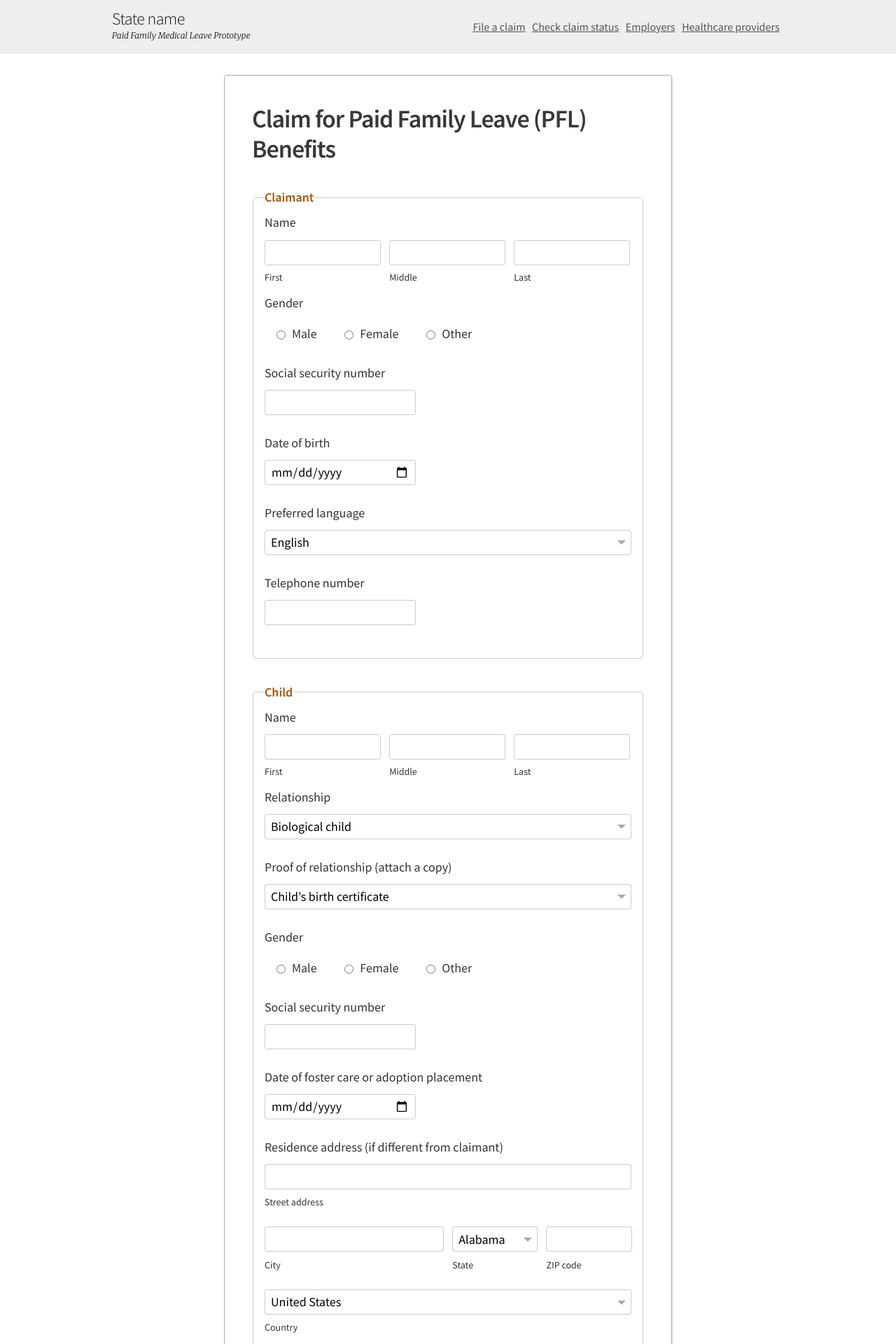
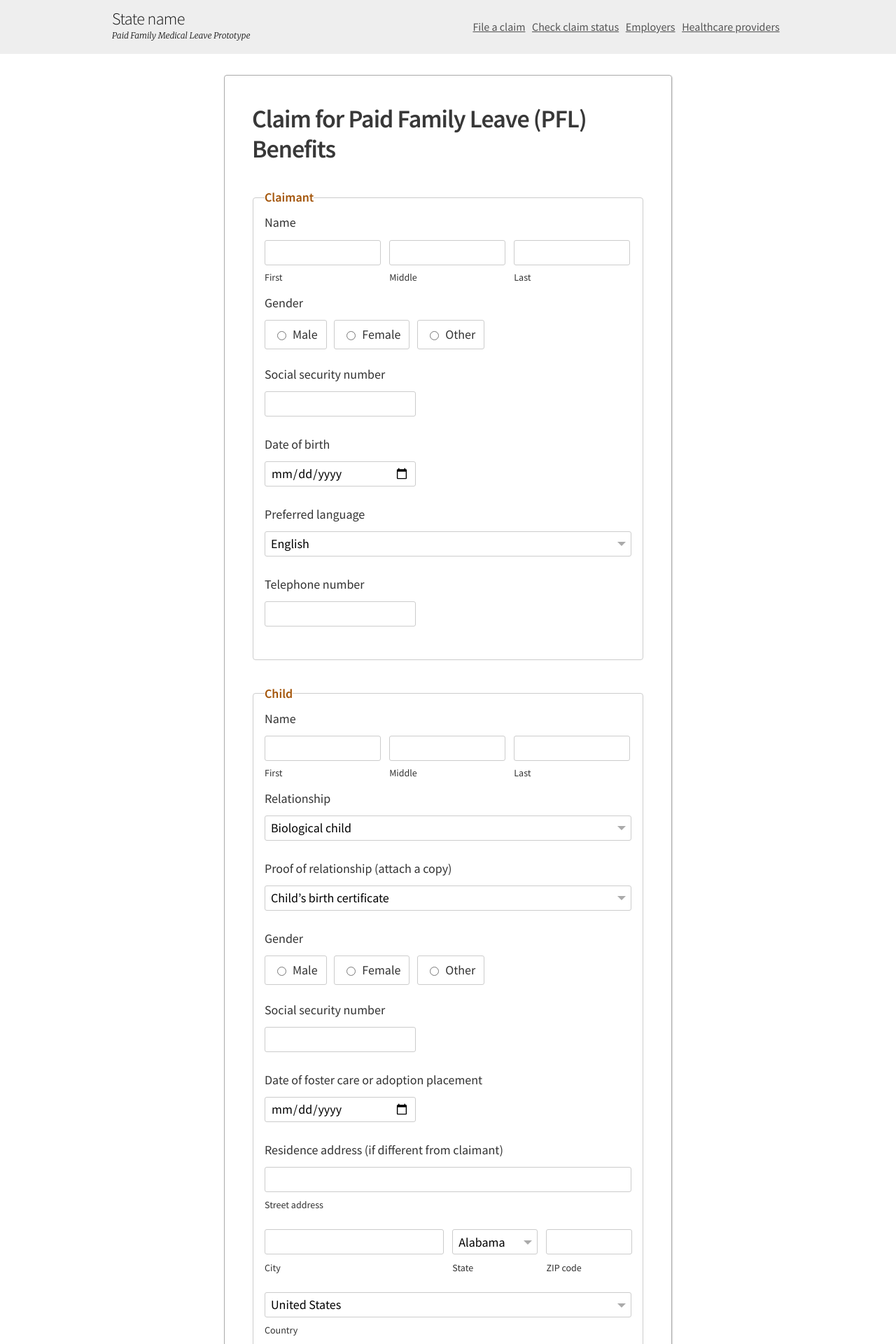
Before and after one commit to 18F/Paid-Leave-Prototype, a Jekyll site: the page built from _pages/claims/new.html, in a window 1280 px wide. Shown: the top 1920 px of the page at 70% size. Built offline with Jekyll 4.4.1, drawn with Linux system fonts in a browser that asks for light colours; nearby versions of some CDN libraries; library files that are not in the unit come from our copies.

Commit message:
Add line surrounding radio buttons.

```diff
--- a/stylesheets/screen.css
+++ b/stylesheets/screen.css
@@ -1019,6 +1019,8 @@ fieldset > legend,
 	min-height: 32px;
 	line-height: 1;
 	vertical-align: middle;
+	border: 1px solid #ccc;
+	border-radius: 3px;
 }
 
 .field.field-radio input,
```
